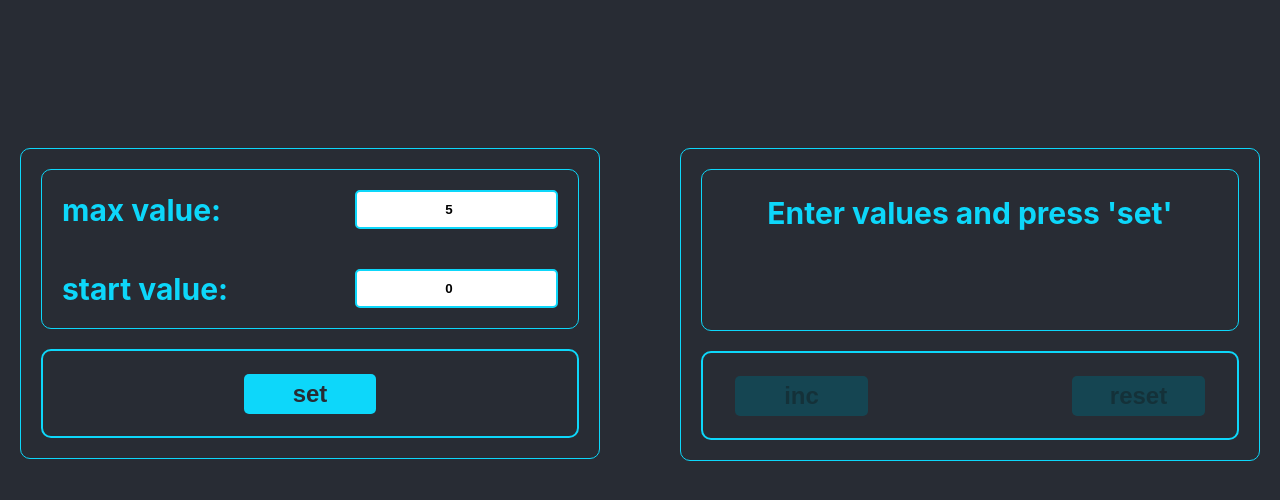
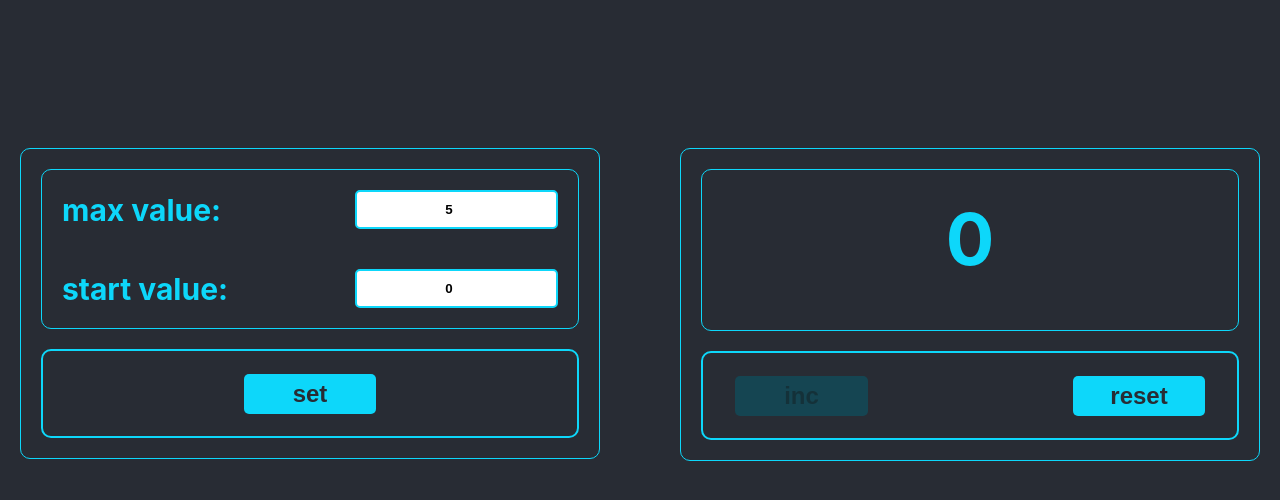
Before and after one commit to tkachiko/counter, a React (Create React App) app: page / in a window 1280 px wide. Shown: the top 500 px of the page. Built offline with nearby package versions, Linux system fonts and the light colour scheme.

Commit message:
refactor counter

```diff
--- a/src/App.tsx
+++ b/src/App.tsx
@@ -41,7 +41,6 @@ function App() {
 
   const reset = () => {
     setCount(startValue);
-    setIsSet(true);
   };
 
   const setMaxValueCallback = (value: number) => {
--- a/src/components/Counter/Display/Display.tsx
+++ b/src/components/Counter/Display/Display.tsx
@@ -23,7 +23,6 @@ export const Display: React.FC<DisplayPropType> = ({
                                                    }) => {
 
   const isIncButtonDisabled = count === maxValue || isSet;
-  const isResButtonDisabled = count <= startValue;
 
   const isDifferentValues = (startValue !== 0 || maxValue !== 5) && isSet;
   const isIncorrectValue = startValue === maxValue || error;
@@ -53,13 +52,13 @@ export const Display: React.FC<DisplayPropType> = ({
       {
         isIncorrectValue
           ? <div className={`${finalClassName} ${s.message}`}>Incorrect value</div>
-          : isDifferentValues || startValue === 0
+          : isDifferentValues
             ? <div className={`${finalClassName} ${s.message}`}>Enter values and press 'set'</div>
             : <div className={counterClassName}>{count}</div>
       }
       <div className={s.buttons}>
         <Button disabled={error ? error : isIncButtonDisabled} callBack={incrementHandler}>{incBtn}</Button>
-        <Button disabled={error ? isResButtonDisabled : isResButtonDisabled} callBack={resetHandler}>{resBtn}</Button>
+        <Button disabled={false} callBack={resetHandler}>{resBtn}</Button>
       </div>
     </div>
   );
```
